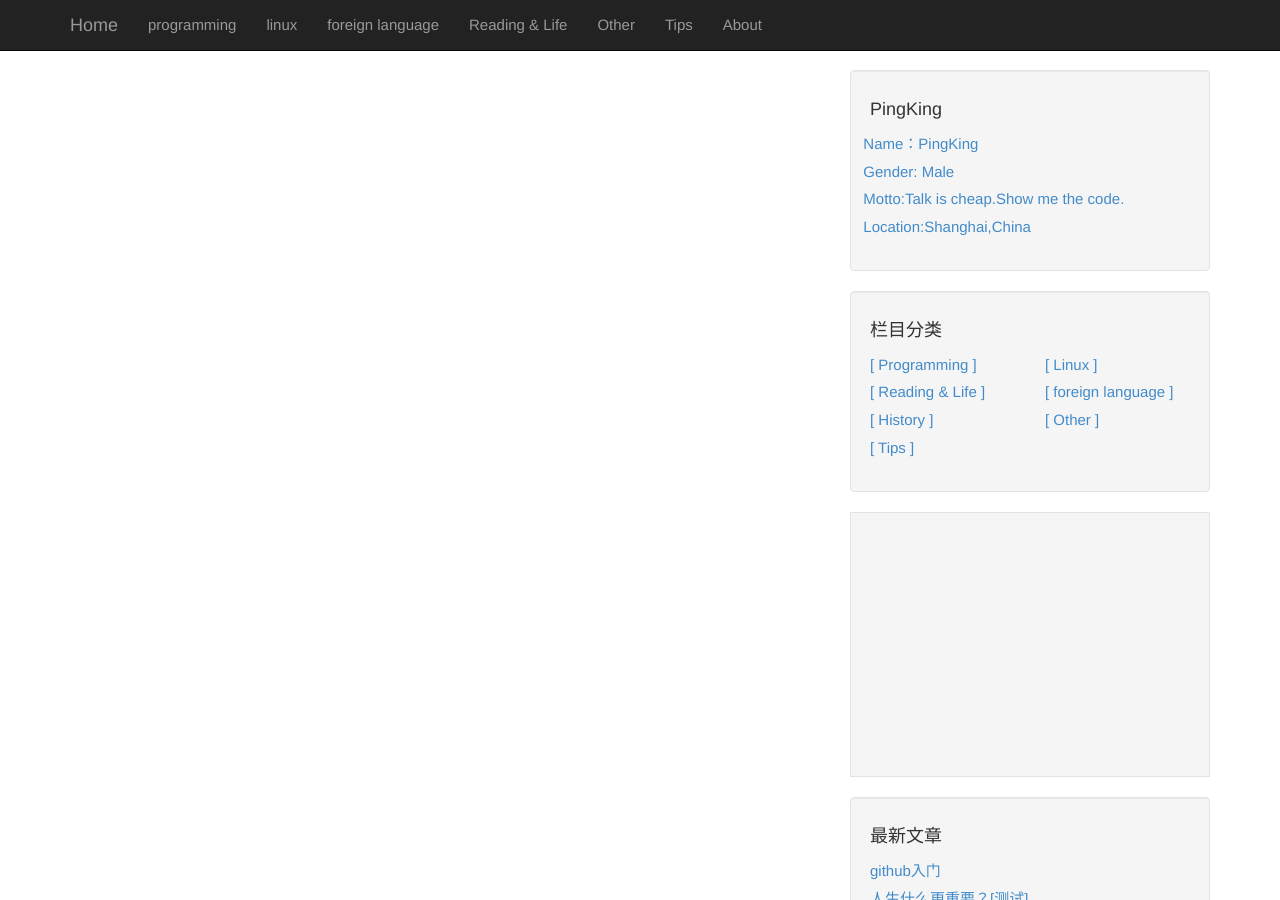
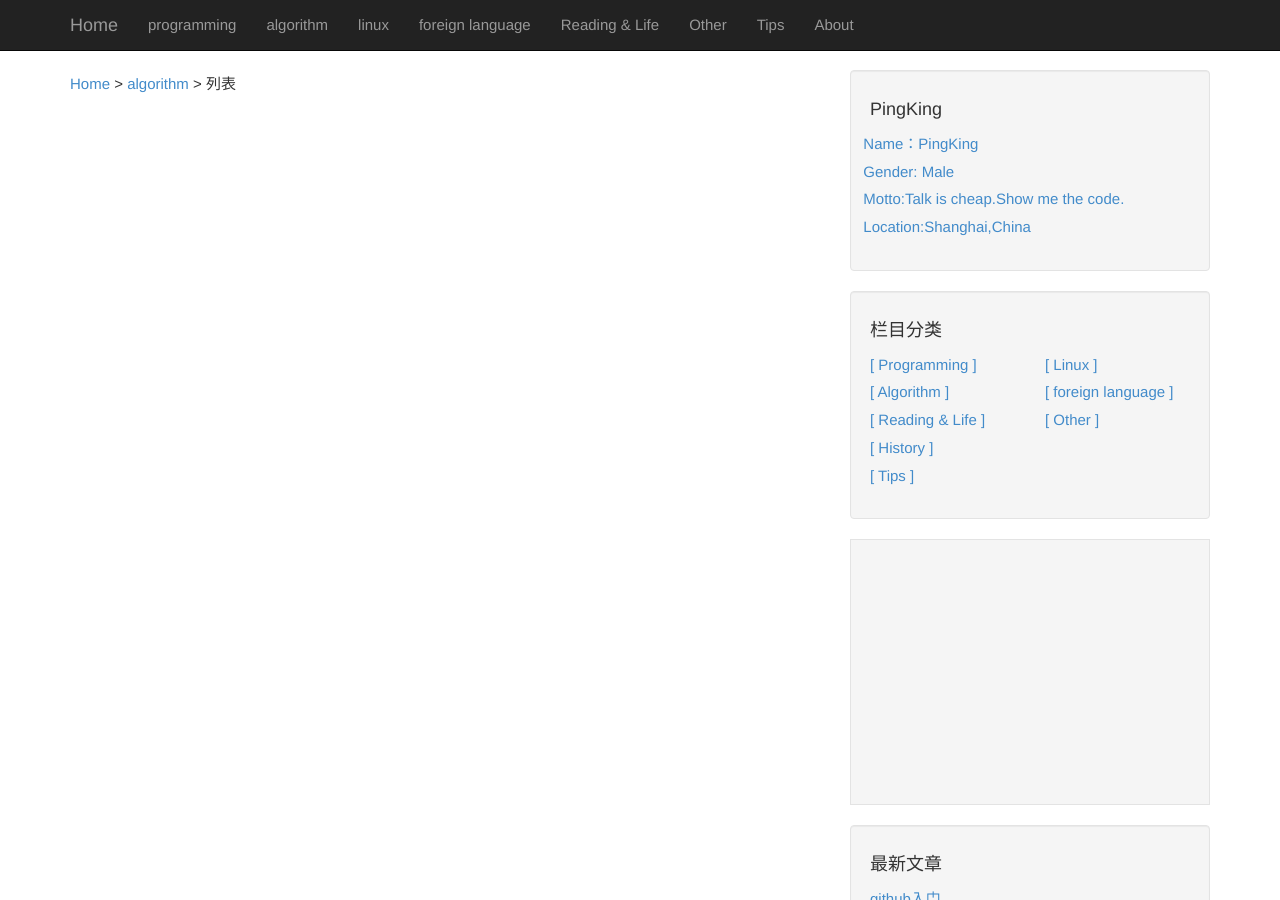
Before and after one commit to PingKing/pingking.github.io, a Jekyll site: the page built from posts/algorithm.md, in a window 1280 px wide and 900 px high. Built offline with Jekyll 4.4.1, drawn with Linux system fonts in a browser that asks for light colours.

Commit message:
add algorithm

```diff
--- a/_config.yml
+++ b/_config.yml
@@ -13,12 +13,13 @@ all_categories: [
 #
 #["android", "Android","/posts/android.html"],
 #["program", "软件编程","/posts/program.html"],
-#["web", "Web建站","/posts/web.html"],
+#["algorithm", "Web建站","/posts/algorithm.html"],
 #["linux", "Linux相关","/posts/linux.html"],
 #["read", "读书笔记","/posts/read.html"],
 #["other", "杂记","/posts/other.html"],
 #["about", "关于","/about.html"]
 ["programming","programming","/posts/programming.html"],
+["algorithm", "algorithm","/posts/algorithm.html"],
 ["linux", "linux","/posts/linux.html"],
 ["japanese", "foreign language","/posts/japanese.html"],
 ["read", "Reading & Life","/posts/read.html"],
--- a/_includes/categories.html
+++ b/_includes/categories.html
@@ -5,13 +5,11 @@
                       [ Programming ]
                     </a>
                   </li>
-                  <!--
                   <li>
-                    <a href="/posts/web.html">
-                      Web建站
+                    <a href="/posts/algorithm.html">
+                      [ Algorithm ]
                     </a>
                   </li>
-                  -->
                   <li>
                     <a href="/posts/read.html">
                       [ Reading & Life ]
--- a/posts/web.md
+++ b/posts/algorithm.md
@@ -1,4 +1,4 @@
 ---
 layout: category
-category: web
+category: algorithm
 ---
```
